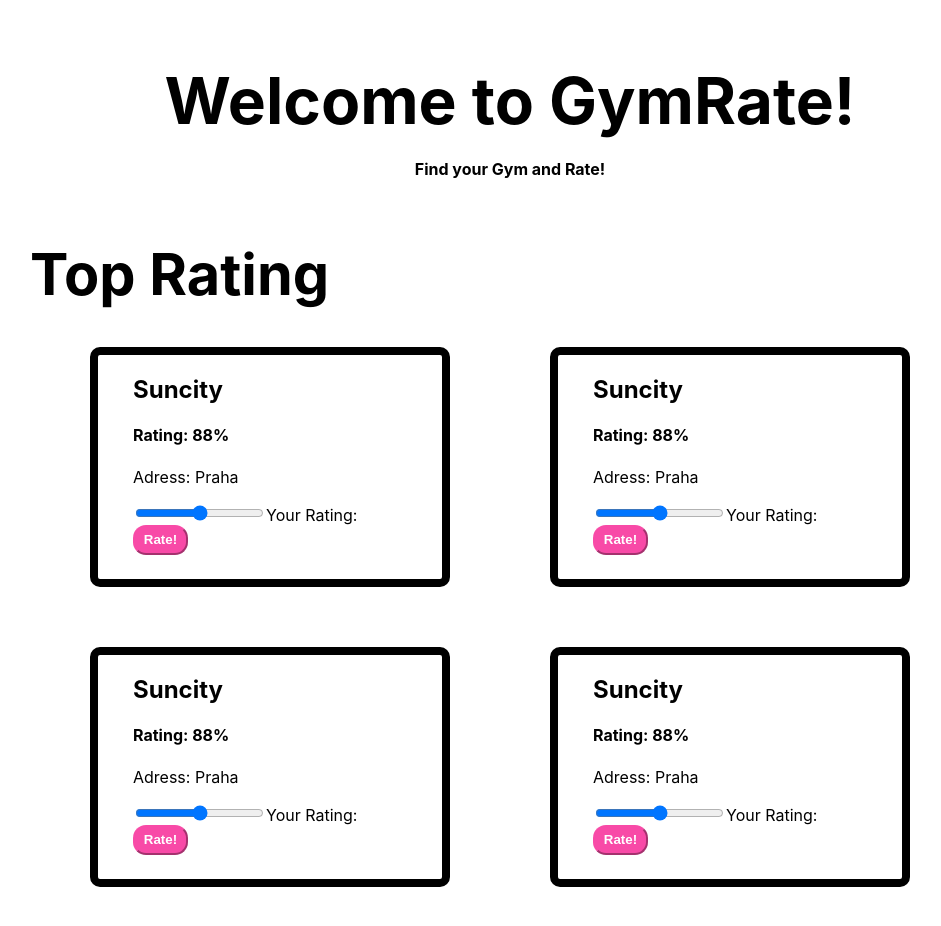
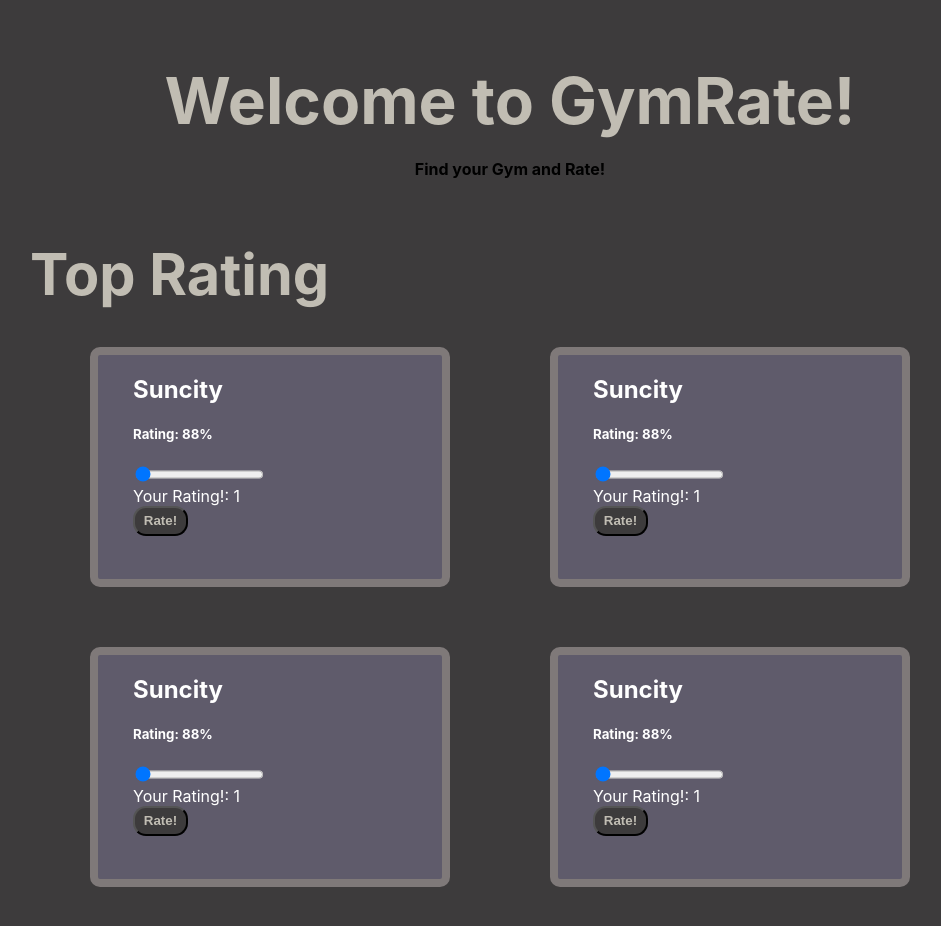
Before and after one commit to Werdix/reactor, a Next.js app: page / in a window 1280 px wide. Shown: the top 926 px of the page, without its empty margins (130-1071 px from the left). Built offline with nearby package versions, Linux system fonts and the light colour scheme.

Commit message:
Functional Slider

```diff
--- a/Components/Gym.tsx
+++ b/Components/Gym.tsx
@@ -1,55 +1,57 @@
-import { FC,useState } from "react"
-import styled from "styled-components"
-import { Slider } from '@mui/material';
+import { FC,useState } from "react";
+import styled from "styled-components";
+import {Slider} from "../Components/Slider"
+
 const GymBox = styled.div`
-    border: solid 8px black;
+    border: solid 8px #7F7979;
     border-radius: 10px;
     width: 360px;
     height: 240px;
     margin: 0px 60px 60px 40px;
+    background-color: #5F5B6B;
     padding-left:35px;
-    `
+    color: white;
+
+    &:hover{
+        cursor: pointer;
+    }
+    `;
+
 const RateButton = styled.button`
 width: 55px;
 height: 30px;
-background-color: #F84AA7;
-color: white;
+background-color: #3D3B3C;
+color: #C1BDB3;
 font-weight: bold;
 font-family: sans-serif;
 border-width: 2px;
 border-radius: 13px;
-border-color: #F84AA7;
-`
+`;
 
 export const Gym :FC= () =>{
 
-    const[gymDetails,loadedGyms] = useState([{
-        id:"1",
+    const gymDetails = [{
+        id:1,
         gymName:"Suncity",
         score:1057,
         countRate:12,
-        address:"Praha"
-    },{
-        id:"2",
-        gymName:"Gym22",
-        score:1920,
-        countRate:33,
-        address:"Hradec Králové"
-    },{
-        id:"3",
-        gymName:"MacakGym",
-        score:1578,
-        countRate: 22,
-        address:"Pardubice"
-    }]);
+        address:"Praha",
+        info:"Na ploše 2000m2 naleznete vše, co potřebujete pro dokonalý fitness trénink. K dispozici jsou vám špičkoví osobní trenéři, pod jejichž vedením dosáhnete rychle a efektivně požadovaných výsledků a vysněných cílů. Moderní Fitness Sun City Pardubice je vybaveno špičkovými stroji Technogym a Life Fitness, velkou kardio zónou se 40 kardio stanovišti, moderními polyuretanovými činkami."
+    }];
 
-    return(
-    <GymBox>
-        <h2>{gymDetails[0].gymName}</h2>
-        <h4>Rating: {Math.round(gymDetails[0].score/gymDetails[0].countRate)}%</h4>
-        <p>Adress: {gymDetails[0].address}</p>
-        <input type="range"></input>
-        <output id="output">Your Rating:{}</output><br/>
-        <RateButton type="button">Rate!</RateButton>
-    </GymBox>)
+    const[divBig,setDivBig] = useState()
+    const clickBig = () =>{
+
+    }
+        return(
+            <GymBox>
+
+                <h2 key={gymDetails[0].id}>{gymDetails[0].gymName}</h2>
+                <h5 key={gymDetails[0].id}>Rating: {Math.round(gymDetails[0].score/gymDetails[0].countRate)}%</h5>
+
+                <Slider></Slider>
+                <RateButton type="button">Rate!</RateButton>
+            </GymBox>)
+
+
 }
--- a/Components/Sidebar.tsx
+++ b/Components/Sidebar.tsx
@@ -2,7 +2,7 @@ import React,{FC,useEffect,useState} from "react";
 export const Sidebar = () =>{
 
     const [opened,setIsOpened] = useState(false);
-    const[width, setWidth] = useState('200px'); //držet stav komponenty
+    const[width, setWidth] = useState('200px');
     const[color, setColor] = useState('LightGray');
 
     useEffect(()=>{
--- /dev/null
+++ b/Components/Slider.tsx
@@ -0,0 +1,24 @@
+import { FC,useState } from "react";
+import styled from "styled-components";
+const RateSlider = styled.div`
+
+    .slider{
+        background-color: #5F5B6B;
+        height: 15px;
+    }
+`;
+
+export const Slider : FC = () =>{
+
+    const [rateValue,setSliderValue] = useState(1)
+
+    return(<RateSlider>
+        <input className="slider" type="range" min={1} max={100} value={rateValue} onChange={(
+                ev: React.ChangeEvent<HTMLInputElement>,
+            ): void => {
+                setSliderValue(
+                    parseInt(ev.target.value, 10),
+                )}}></input>
+        <div>Your Rating!: {rateValue}</div>
+    </RateSlider>)
+}
--- a/package.json
+++ b/package.json
@@ -8,7 +8,6 @@
   "dependencies": {
     "@emotion/react": "^11.7.1",
     "@emotion/styled": "^11.6.0",
-
     "next": "latest",
     "react": "^17.0.2",
     "react-dom": "^17.0.2",
--- a/pages/index.tsx
+++ b/pages/index.tsx
@@ -17,13 +17,11 @@ const Home: NextPage = () => {
         <link rel="icon" href="/favicon.ico" />
       </Head>
 
-
-
       <main className={styles.main}>
         <h1 className={styles.title}>
           Welcome to GymRate!
         </h1>
-        <h4>Find your Gym and Rate! </h4>
+        <h4>Find your Gym and Rate!</h4>
 
         <div>
         <h1 className={styles.smallTitle}>Top Rating</h1>
--- a/styles/Home.module.css
+++ b/styles/Home.module.css
@@ -10,6 +10,7 @@
   flex-direction: column;
   justify-content: center;
   align-items: center;
+  background-color: #3D3B3C;
 }
 
 .footer {
@@ -43,6 +44,7 @@
   margin: 0;
   line-height: 1.15;
   font-size: 4rem;
+  color: #C1BDB3;
 }
 
 .title,
@@ -53,6 +55,7 @@
 .smallTitle{
   margin-left: 160px;
   font-size: 3.6rem;
+  color: #C1BDB3;
 }
 
 .description {
```
